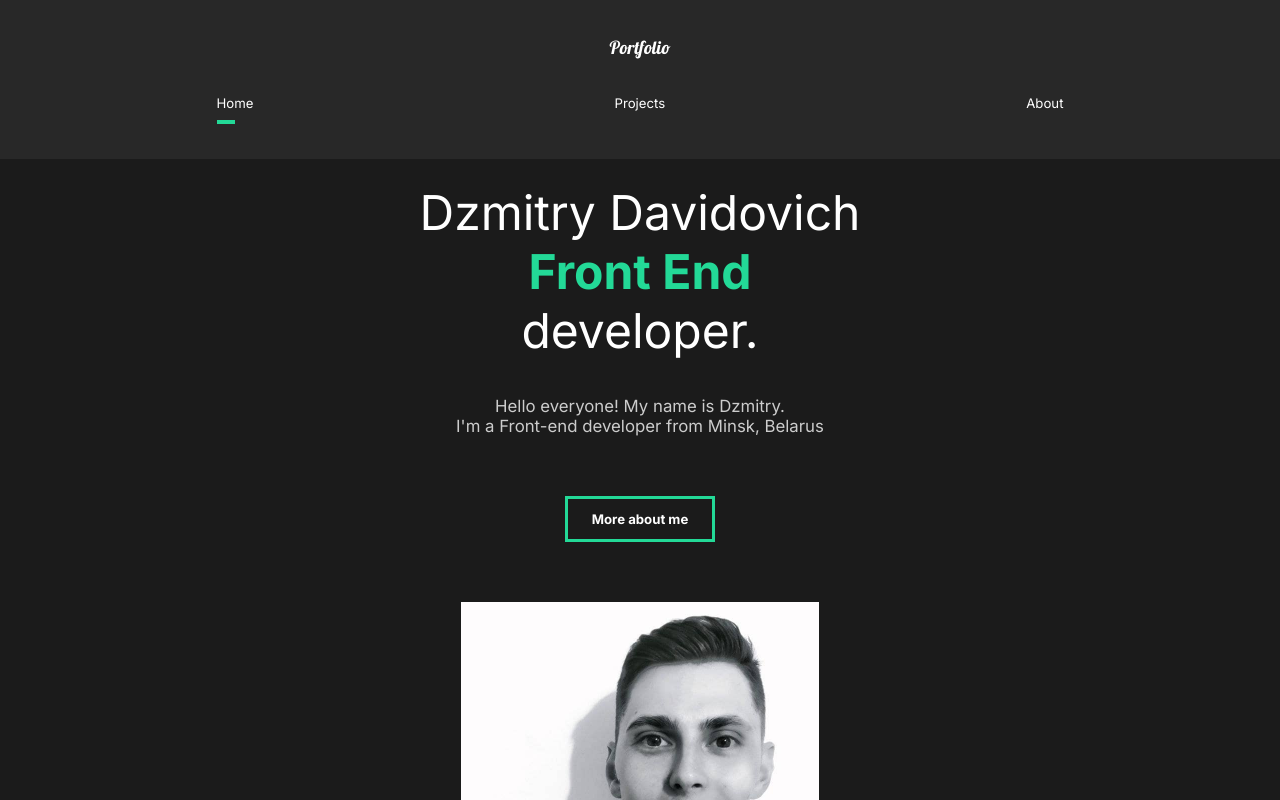
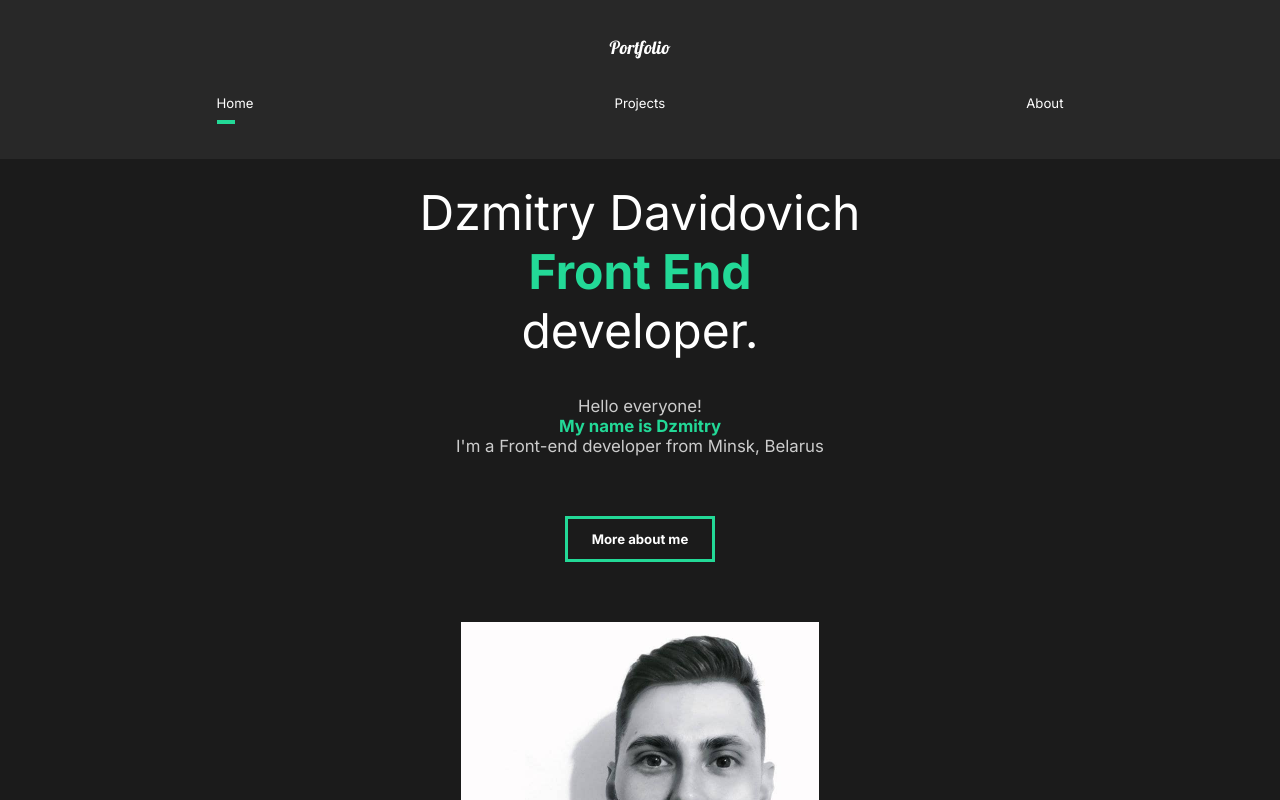
Before and after one commit to DzmitryDavid/dzmitrydavid.github.io, a React (Create React App) app: page / in a window 1280 px wide. Shown: the top 800 px of the page. Built offline with nearby package versions, Linux system fonts and the light colour scheme.

Commit message:
fix some issue at homePage

```diff
--- a/src/GlobalStyles.js
+++ b/src/GlobalStyles.js
@@ -62,6 +62,7 @@ const GlobalStyles = createGlobalStyle `
   span {
     font-weight: bold;
     color: #23d997;
+    display: block;
   }
   ul {
     list-style: none;
--- a/src/components/HomeSection.js
+++ b/src/components/HomeSection.js
@@ -25,8 +25,11 @@ const HomeSection = () => {
             <motion.h2 variants={titleAnimation} >developer.</motion.h2>
           </Hide>
         </motion.div>
-          <motion.p variants={fade}>Hello everyone! My name is Dzmitry.
-          <div>I'm a Front-end developer from Minsk, Belarus</div></motion.p>
+          <motion.p variants={fade}>
+            Hello everyone!
+            <span>My name is Dzmitry</span>
+            I'm a Front-end developer from Minsk, Belarus
+          </motion.p>
           <Link to="/about">
             <motion.button  variants={fade}>More about me</motion.button>
           </Link>
--- a/src/pages/ProjectDetails.js
+++ b/src/pages/ProjectDetails.js
@@ -124,9 +124,9 @@ const Info = (props) => {
       <div className="line"></div>
       <p>{props.description}</p>
       <ul >
-      {props.features.map((item, ind) => (<li key={ind}>
+        {props.features.map((item, ind) => (<li key={ind}>
         {item}
-      </li>))}
+          </li>))}
       </ul>
     </InfoStyle>
   )
```
